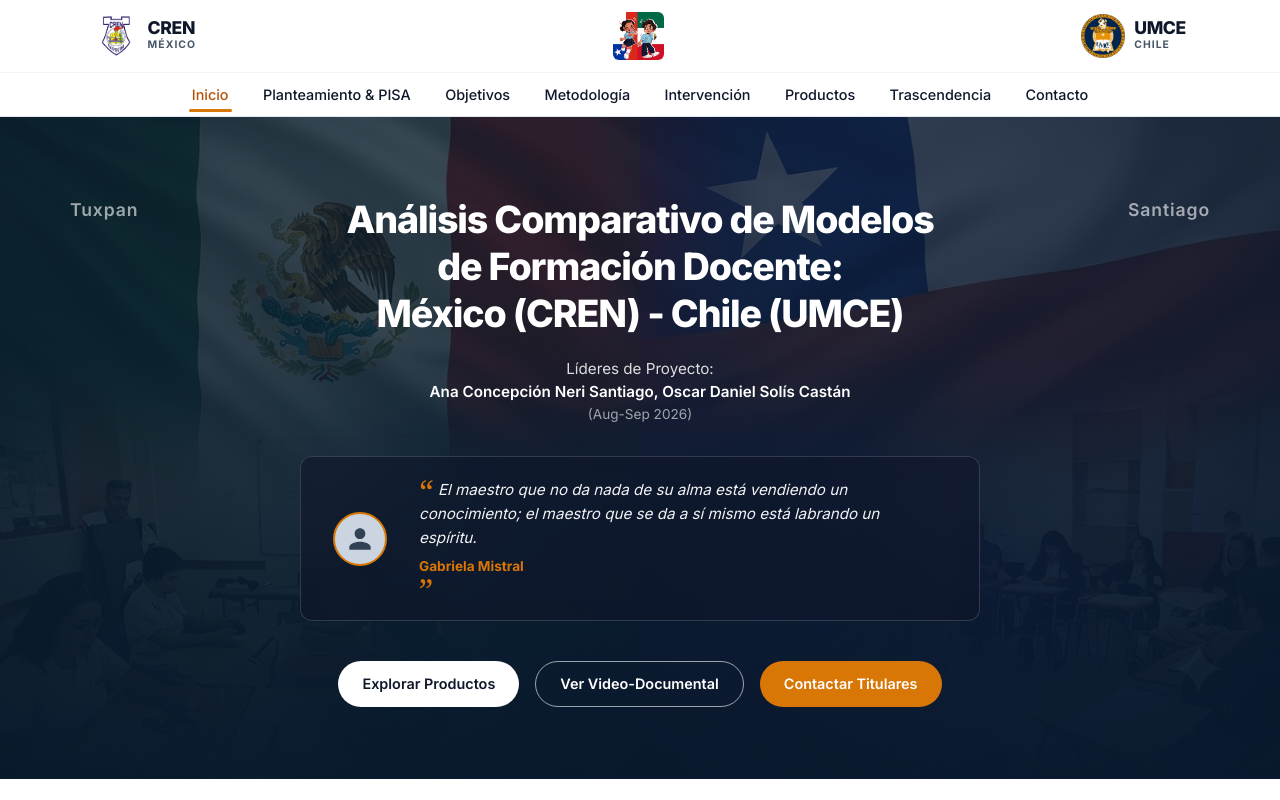
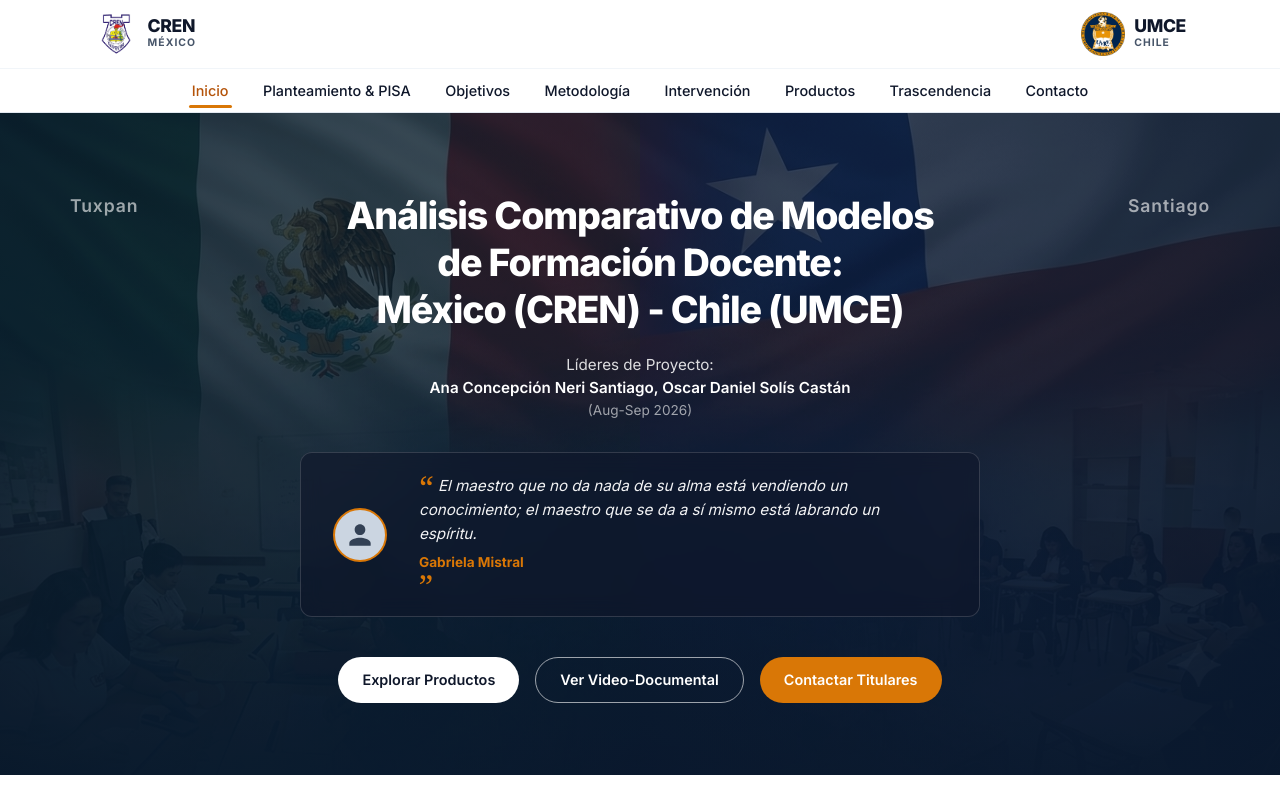
Before and after one commit to ananerisantiago-max/Proyecto-CREN-UMCE, a website: page index.html in a window 1280 px wide. Shown: the top 800 px of the page. Drawn offline with Linux system fonts and the light colour scheme.

Commit message:
Cambiar logo proyecto a favicon

```diff
--- a/index.html
+++ b/index.html
@@ -13,6 +13,7 @@
   <link rel="preconnect" href="https://fonts.gstatic.com" crossorigin>
   <link href="https://fonts.googleapis.com/css2?family=Inter:wght@400;500;600;700;800&display=swap" rel="stylesheet">
 
+  <link rel="icon" type="image/jpeg" href="img/logo proyrcto.jpeg">
   <link rel="stylesheet" href="styles.css">
 
   <!-- Google Analytics (GA4) -->
@@ -38,10 +39,6 @@
             <span class="brand-title">CREN</span>
             <span class="brand-subtitle">MÉXICO</span>
           </div>
-        </div>
-
-        <div class="logo-group logo-proyecto">
-          <img src="img/logo proyrcto.jpeg" alt="Proyecto CREN-UMCE Logo" class="logo-img logo-img-proyecto">
         </div>
 
         <div class="logo-group logo-umce">
```
